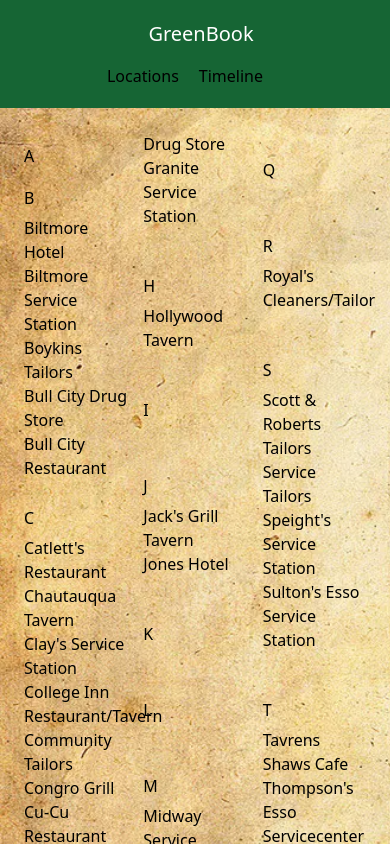
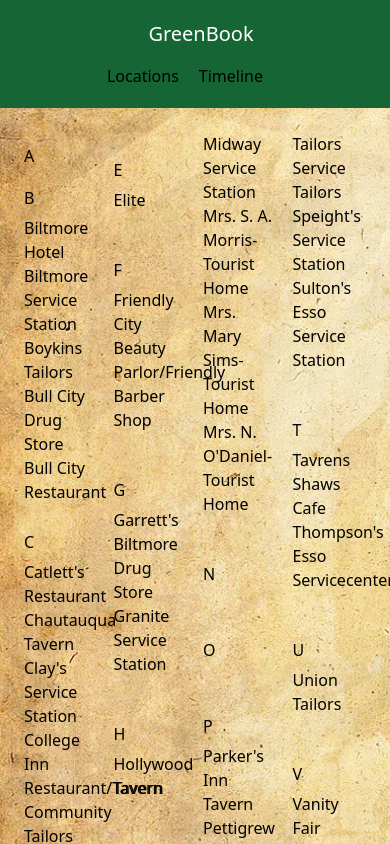
Before and after one commit to AustinSmall/Greenbook, a React (Create React App) app: page /locations in a window 390 px wide. Shown: the top 844 px of the page. Built offline with nearby package versions, Linux system fonts and the light colour scheme.

Commit message:
Revert "commit"
This reverts commit b507fcea4ae74e020ce51b4e0b53890260d5d4fb.

```diff
--- a/src/components/Locations/index.js
+++ b/src/components/Locations/index.js
@@ -2,7 +2,7 @@
 
 function TextColumns() {
   return (
-    <div className="container flex-shrink mx-full columns-3 p-6 sm:columns-4 ">
+    <div className="container mx-full columns-4 p-6">
         <div>
             <h2 className="py-3">A</h2>
         </div>
--- a/src/components/Slideshow/index.js
+++ b/src/components/Slideshow/index.js
@@ -12,7 +12,6 @@
     slidesToScroll: 1,
     autoplay: true,
     autoplaySpeed: 5000,
-    arrows: false,
   };
 
 
```
